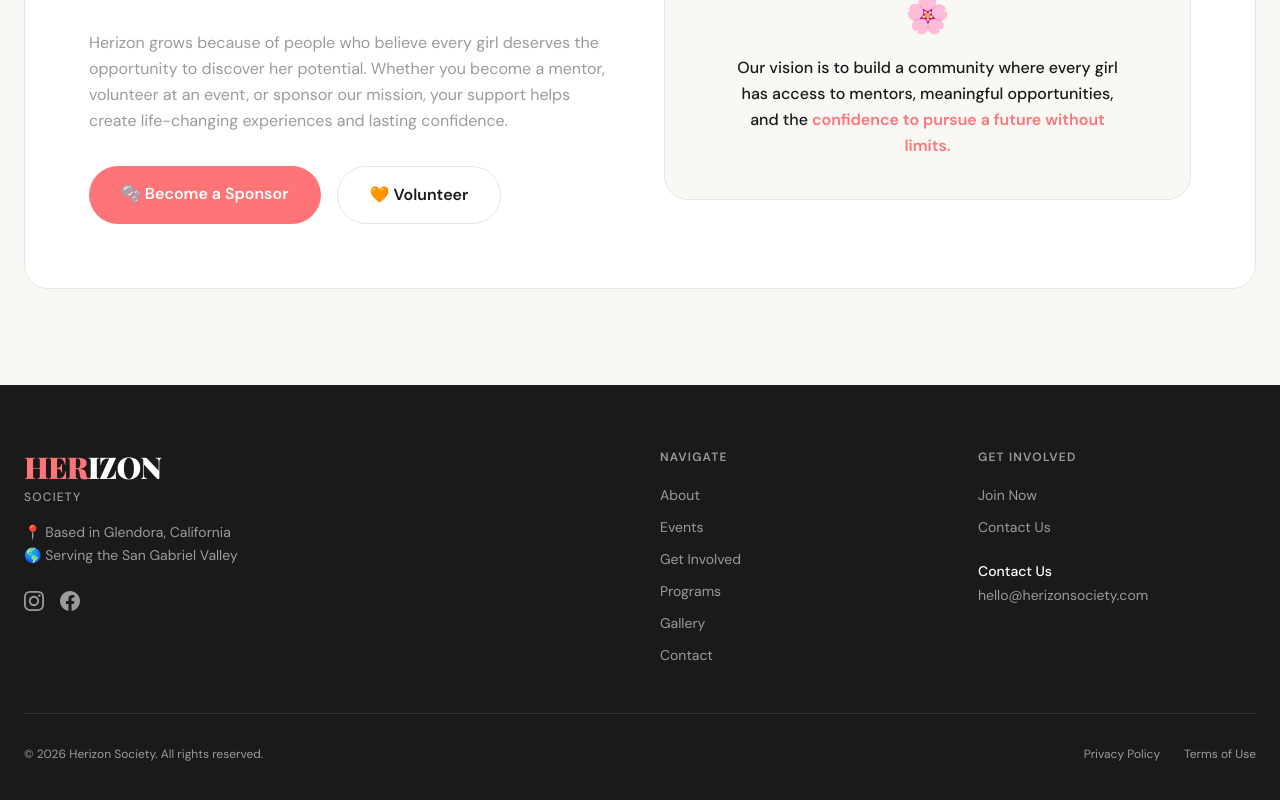
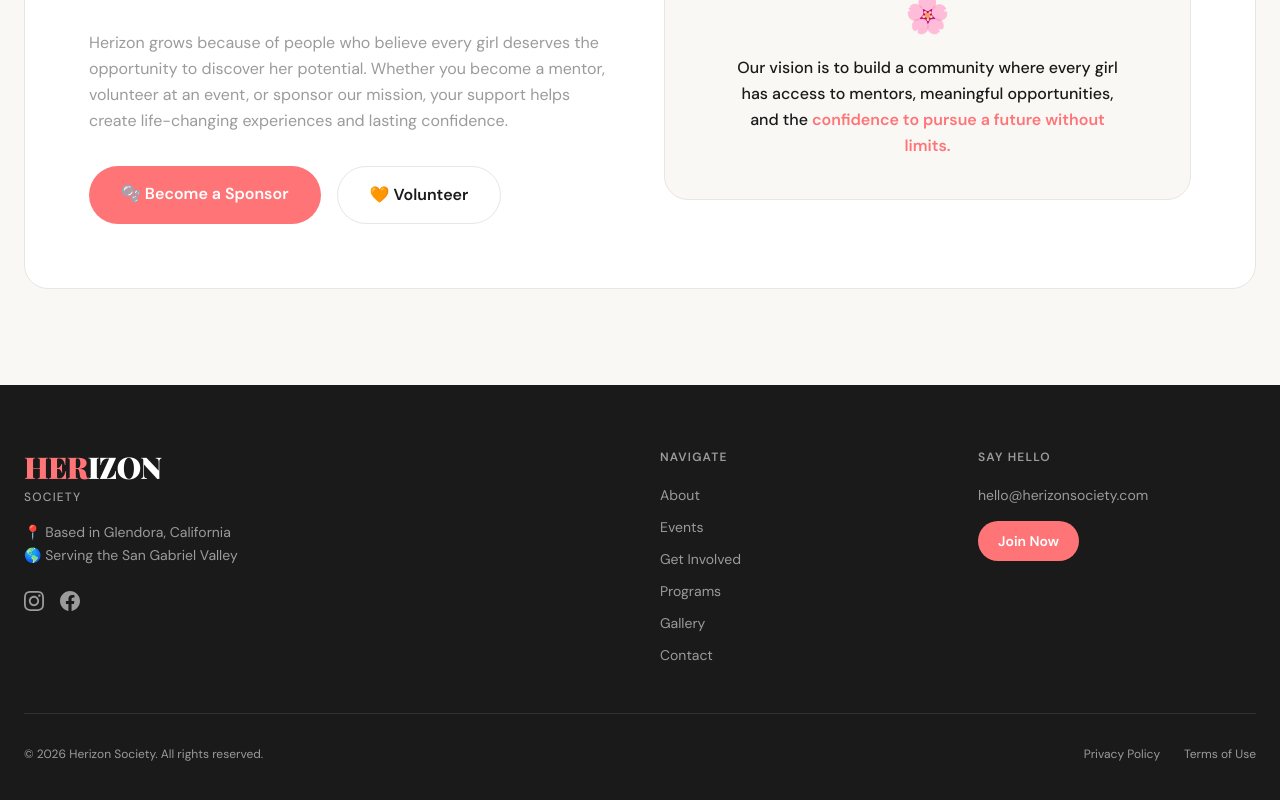
Before and after one commit to flourishprosper/herizonsociety-website, a Next.js app: page / in a window 1280 px wide. Shown: the part 3754-4554 px from the top of the page. Built offline with nearby package versions, Linux system fonts and the light colour scheme; a web font is replaced by a local one.

Commit message:
fix(footer): remove duplicate links, simplify to Navigate + Say Hello

```diff
--- a/src/components/Footer.tsx
+++ b/src/components/Footer.tsx
@@ -70,30 +70,18 @@ export default function Footer() {
             </ul>
           </div>
 
-          {/* Get Involved */}
+          {/* Contact */}
           <div>
             <h3 className="text-xs font-semibold uppercase tracking-widest text-[#9B9B9B] mb-5">
-              Get Involved
+              Say Hello
             </h3>
-            <ul className="space-y-3 text-sm">
-              {[
-                { label: "Join Now", href: "/apply" },
-                { label: "Contact Us", href: "/contact" },
-              ].map((link) => (
-                <li key={link.href}>
-                  <Link
-                    href={link.href}
-                    className="text-[#9B9B9B] hover:text-white transition-colors"
-                  >
-                    {link.label}
-                  </Link>
-                </li>
-              ))}
-            </ul>
-            <div className="mt-6 text-sm text-[#9B9B9B]">
-              <p className="font-medium text-white mb-1">Contact Us</p>
-              <p>hello@herizonsociety.com</p>
-            </div>
+            <p className="text-[#9B9B9B] text-sm mb-4">hello@herizonsociety.com</p>
+            <Link
+              href="/apply"
+              className="inline-block bg-[#FF7477] text-white text-sm font-semibold px-5 py-2.5 rounded-full hover:bg-[#E85F62] transition-colors"
+            >
+              Join Now
+            </Link>
           </div>
         </div>
 
```
